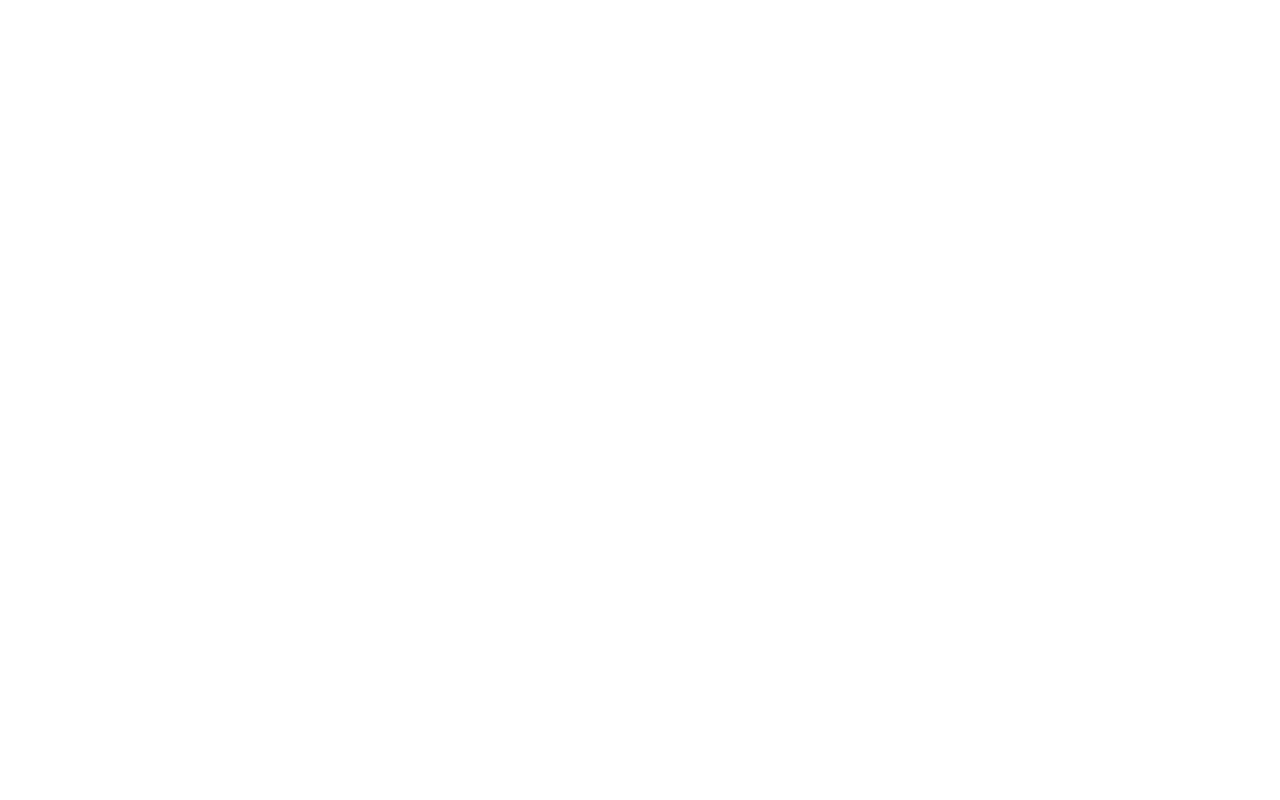
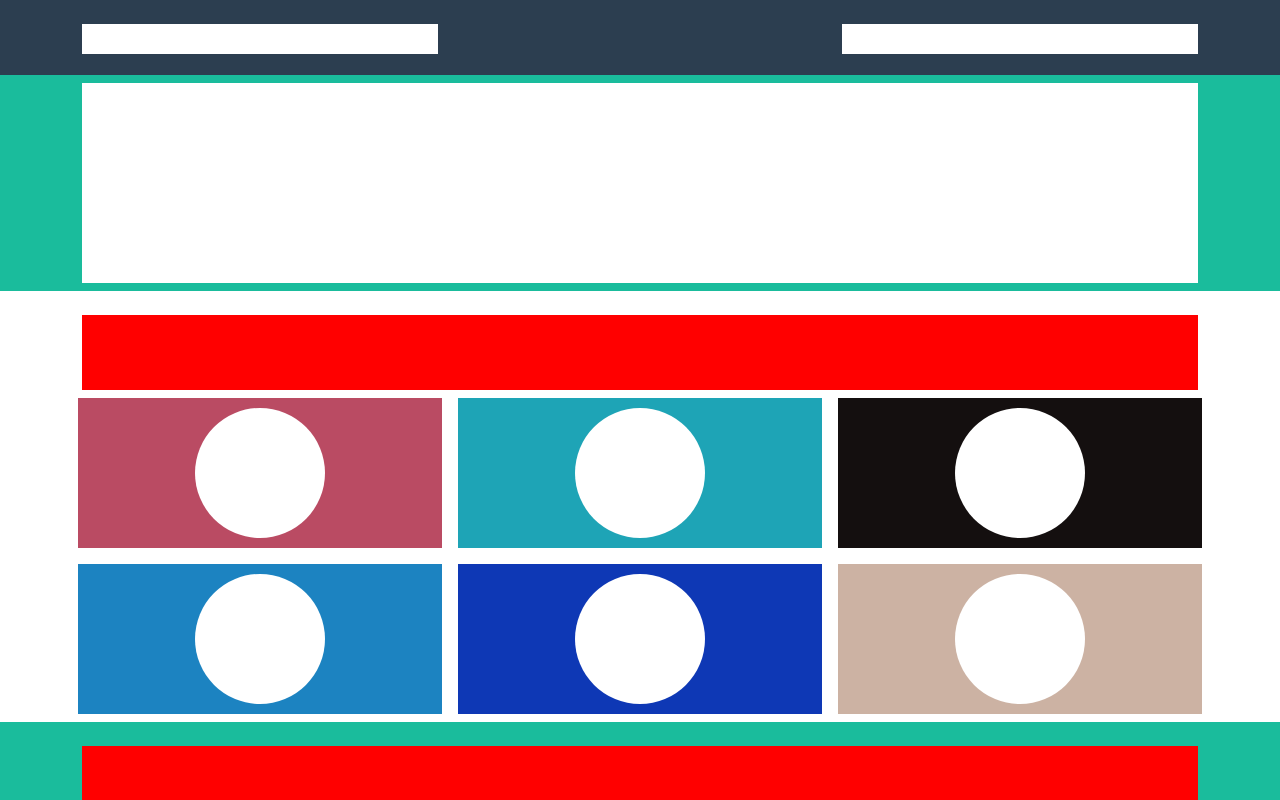
Before and after one commit to LucaFormica17/html-css-bootstrap-freelancer, a plain HTML site: page index.html in a window 1280 px wide. Shown: the top 800 px of the page. Drawn offline with nearby package versions, Linux system fonts and the light colour scheme.

Commit message:
[UPDATE] complete template

```diff
--- a/css/style.css
+++ b/css/style.css
@@ -3,3 +3,122 @@
     margin: 0;
     box-sizing: border-box;
 }
+
+/* COMMON */
+
+header, footer{
+    background-color: rgba(44,62,80,255);
+    height: 75px;
+}
+
+/* BACKGROUND COLOR */
+
+.bg-aqua{
+    background-color: rgba(26,188,156,255);
+}
+
+.bg-darkblue{
+    background-color: rgba(58,84,109,255);
+}
+
+.bg-img-1{
+    background-color: rgba(186,75,99,255);
+    height: 150px;
+    width: 100%;
+    padding: 10px;
+}
+
+.bg-img-2{
+    background-color: rgba(30,164,182,255);
+    height: 150px;
+    width: 100%;
+    padding: 10px;
+}
+
+.bg-img-3{
+    background-color: rgba(20,15,15,255);
+    height: 150px;
+    width: 100%;
+    padding: 10px;
+}
+
+.bg-img-4{
+    background-color: rgba(28,131,193,255);
+    height: 150px;
+    width: 100%;
+    padding: 10px;
+}
+
+.bg-img-5{
+    background-color: rgba(14,56,181,255);
+    height: 150px;
+    width: 100%;
+    padding: 10px;
+}
+
+.bg-img-6{
+    background-color: rgba(204,178,163,255);
+    height: 150px;
+    width: 100%;
+    padding: 10px;
+}
+
+
+
+/* TO DO DELETE */
+
+.header{
+    height: 30px;
+    width: 100%;
+    background-color: white;
+}
+
+.jumbo{
+    height: 200px;
+    width: 100%;
+    background-color: white;
+}
+
+.title{
+    height: 75px;
+    width: 100%;
+    background-color: red;
+}
+
+.img{
+    height: 130px;
+    width: 130px;
+    background-color: white;
+    border-radius: 50%;
+    margin: 0 auto;
+}
+
+.text{
+    height: 150px;
+    width: 100%;
+    background-color: white;
+}
+
+.btn{
+    height: 50px;
+    width: 100%;
+    background-color: white;
+}
+
+.form{
+    height: 250px;
+    width: 100%;
+    background-color: blue;
+}
+
+.info{
+    height: 75px;
+    width: 100%;
+    background-color: white;
+}
+
+.footer{
+    height: 20px;
+    width: 100%;
+    background-color: white;
+}
```
